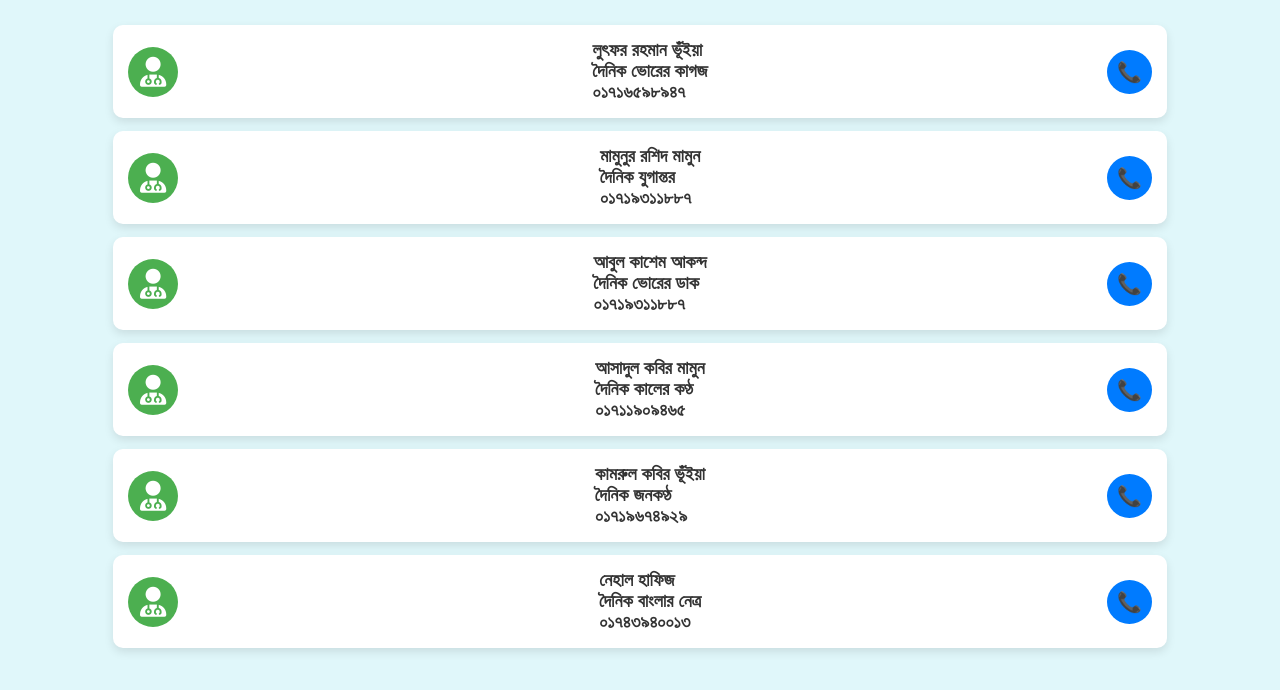
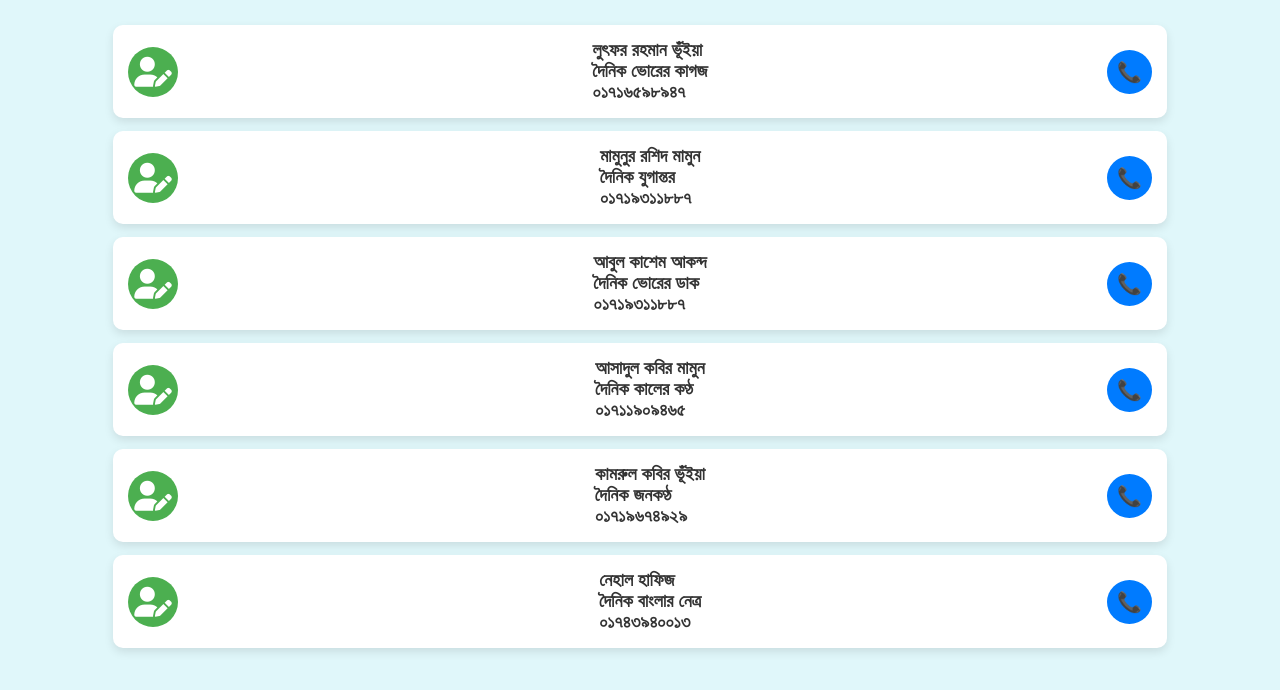
Before and after one commit to bdnetworks/bdnetworks.github.io, a plain HTML site: page reporter.html in a window 1280 px wide. Drawn offline with Linux system fonts and the light colour scheme.

Commit message:
Update reporter.html

```diff
--- a/reporter.html
+++ b/reporter.html
@@ -3,7 +3,7 @@
 <head>
     <meta charset="UTF-8">
     <meta name="viewport" content="width=device-width, initial-scale=1.0">
-    <title>ডক্টর কলাম</title>
+    <title>কেন্দুয়া উপজেলার সাংবাদিক তালিকা</title>
     <!-- Font Awesome CDN -->
     <link href="https://cdnjs.cloudflare.com/ajax/libs/font-awesome/6.0.0-beta3/css/all.min.css" rel="stylesheet">
     <style>
@@ -15,6 +15,7 @@
             justify-content: center;
             align-items: center;
             flex-direction: column;
+
             background: #e0f7fa;
             overflow: hidden;
             animation: fadeIn 2s ease-in-out;
@@ -105,7 +106,6 @@
             padding-top: 20px;
         }
 
-        /* Adjusting the spacing between each entry */
         .container {
             margin-bottom: 8px;
         }
@@ -115,7 +115,7 @@
     <div class="content">
         <div class="container">
             <div class="icon">
-                <i class="fas fa-user-md"></i>
+                <i class="fas fa-user-edit"></i> <!-- Reporter Icon -->
             </div>
             <div class="text">
                 লুৎফর রহমান ভূঁইয়া<br>দৈনিক ভোরের কাগজ<br>০১৭১৬৫৯৮৯৪৭
@@ -127,7 +127,7 @@
 
         <div class="container">
             <div class="icon">
-                <i class="fas fa-user-md"></i>
+                <i class="fas fa-user-edit"></i> <!-- Reporter Icon -->
             </div>
             <div class="text">
                 মামুনুর রশিদ মামুন<br>দৈনিক যুগান্তর<br>০১৭১৯৩১১৮৮৭
@@ -139,7 +139,7 @@
 
         <div class="container">
             <div class="icon">
-                <i class="fas fa-user-md"></i>
+                <i class="fas fa-user-edit"></i> <!-- Reporter Icon -->
             </div>
             <div class="text">
                 আবুল কাশেম আকন্দ<br>দৈনিক ভোরের ডাক<br>০১৭১৯৩১১৮৮৭
@@ -151,7 +151,7 @@
 
         <div class="container">
             <div class="icon">
-                <i class="fas fa-user-md"></i>
+                <i class="fas fa-user-edit"></i> <!-- Reporter Icon -->
             </div>
             <div class="text">
                 আসাদুল কবির মামুন<br>দৈনিক কালের কণ্ঠ<br>০১৭১১৯০৯৪৬৫
@@ -163,7 +163,7 @@
 
         <div class="container">
             <div class="icon">
-                <i class="fas fa-user-md"></i>
+                <i class="fas fa-user-edit"></i> <!-- Reporter Icon -->
             </div>
             <div class="text">
                 কামরুল কবির ভূঁইয়া<br>দৈনিক জনকণ্ঠ<br>০১৭১৯৬৭৪৯২৯
@@ -175,7 +175,7 @@
 
         <div class="container">
             <div class="icon">
-                <i class="fas fa-user-md"></i>
+                <i class="fas fa-user-edit"></i> <!-- Reporter Icon -->
             </div>
             <div class="text">
                 নেহাল হাফিজ<br>দৈনিক বাংলার নেত্র<br>০১৭৪৩৯৪০০১৩
```
